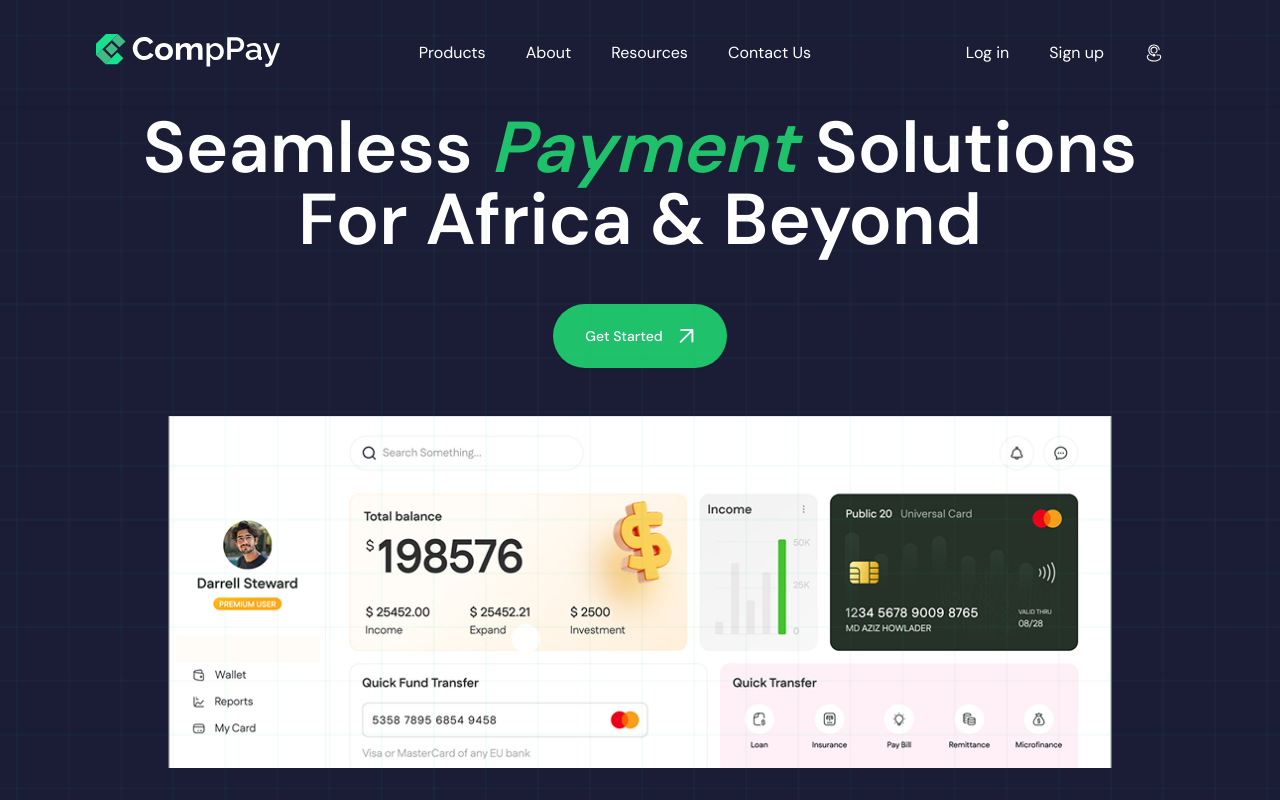
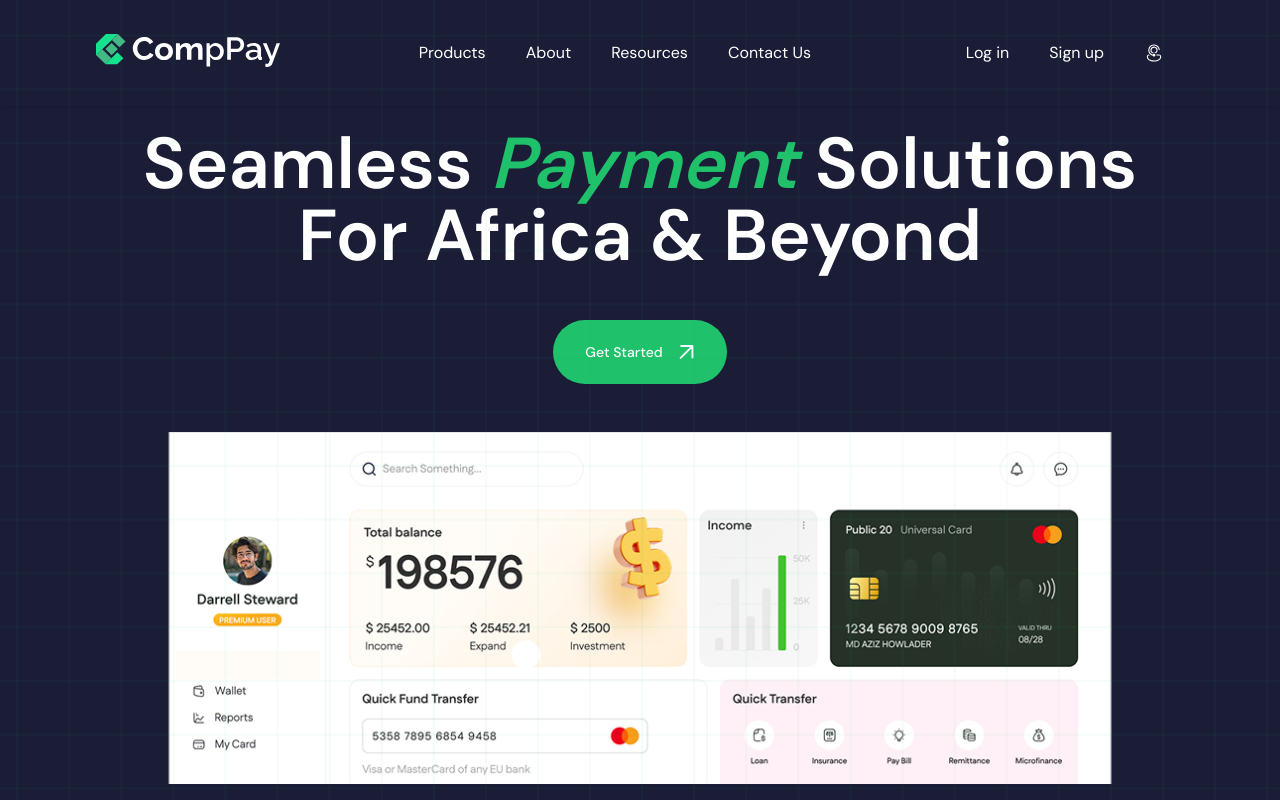
Before and after one commit to dandino4real/commpay-client, a Next.js app: page / in a window 1280 px wide. Built offline with nearby package versions, Linux system fonts and the light colour scheme.

Commit message:
hero section padding top

```diff
--- a/src/modules/home/components/hero.tsx
+++ b/src/modules/home/components/hero.tsx
@@ -9,7 +9,7 @@ import Image from 'next/image';
 const Hero: React.FC = () => {
     return (
         <SectionLayout
-            className="relative py-12 md:py-28 px-8 sm:px-12 md:px-24 overflow-x-clip bg-sidebar-background h-screen text-center overflow-clip"
+            className="relative py-12 md:py-32 px-8 sm:px-12 md:px-24 overflow-x-clip bg-sidebar-background h-screen text-center overflow-clip"
             containerClassName="space-y-12"
         >
             <HeroBgMesh className="absolute top-0 left-0 z-10" />
```
